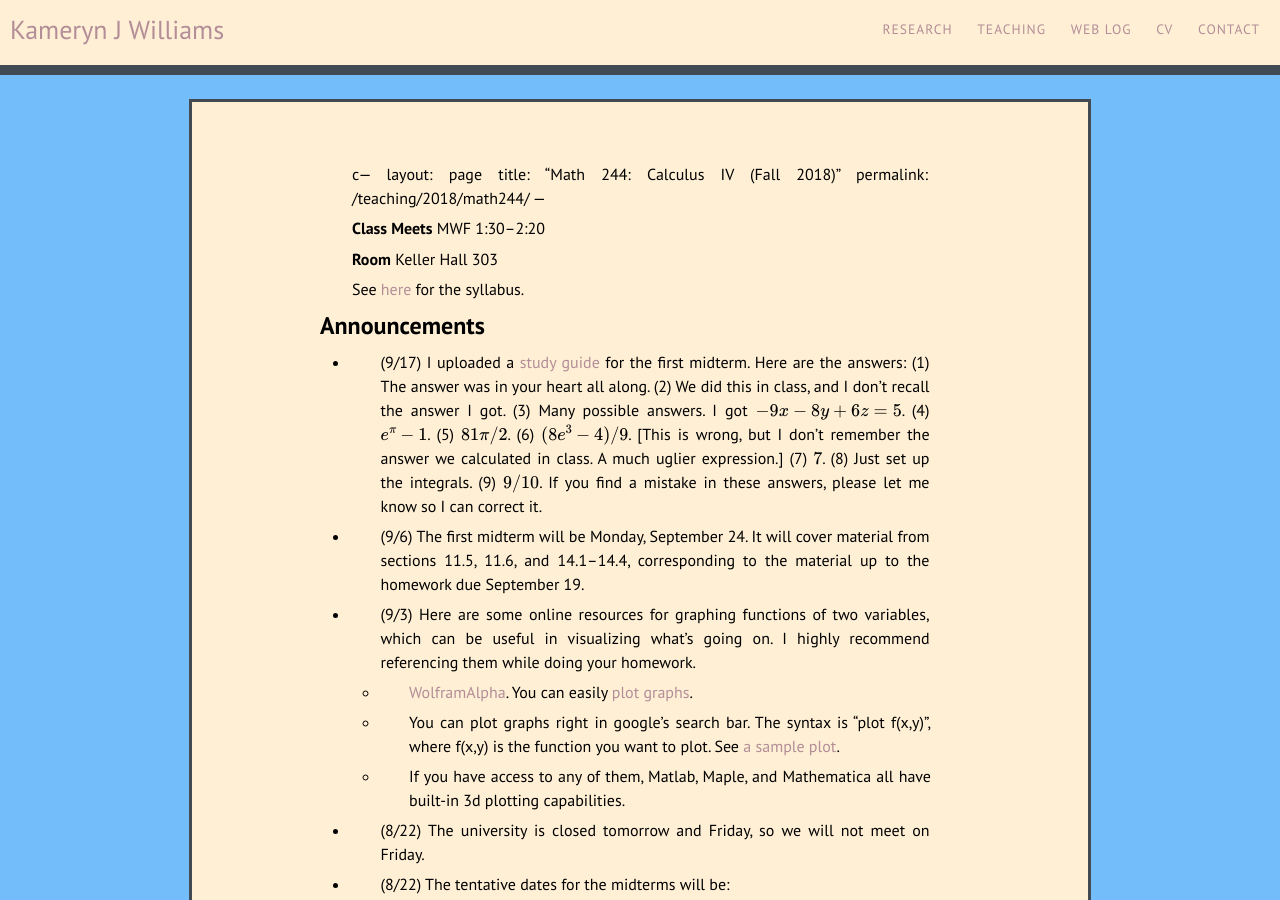
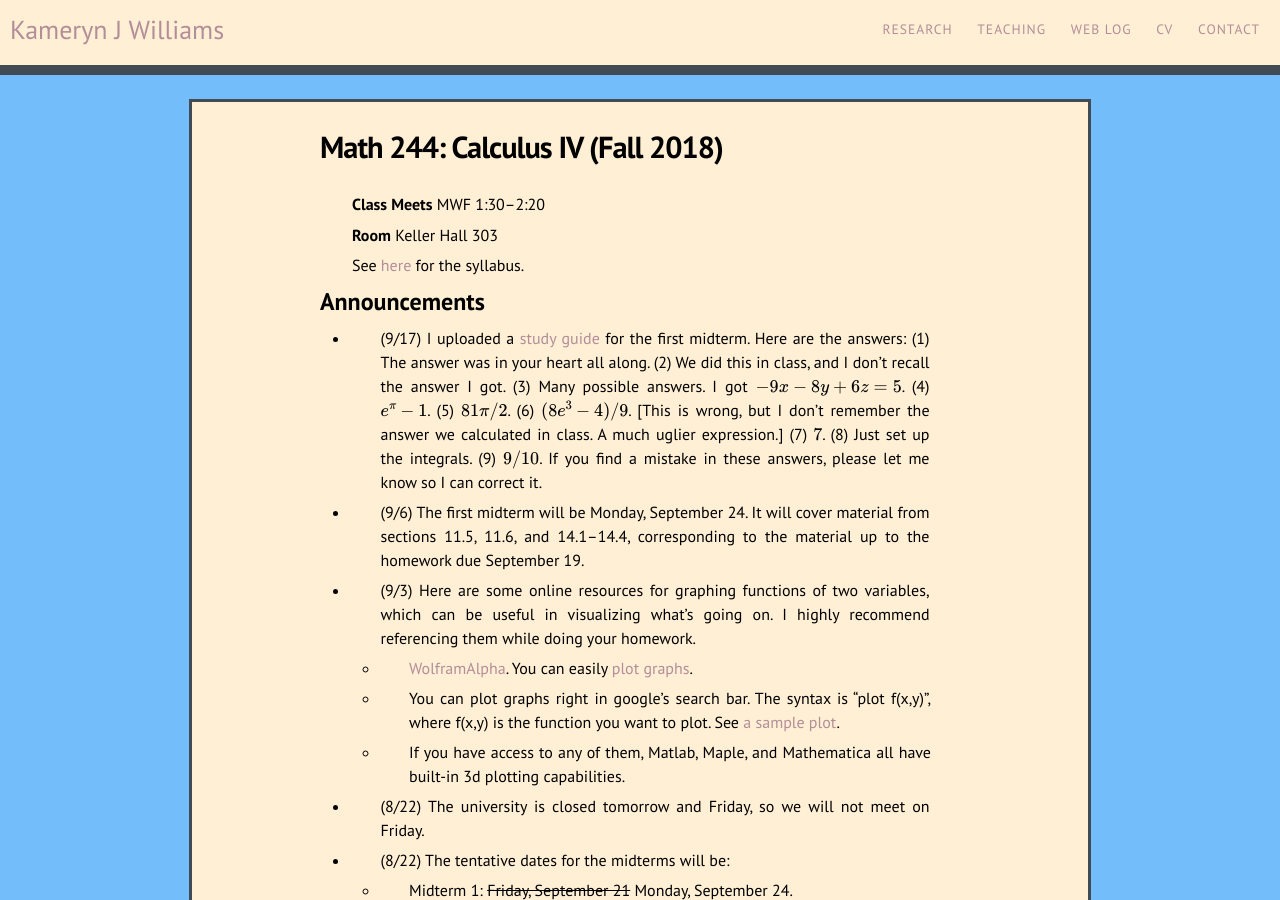
Before and after one commit to kamerynjw/kamerynjw.github.io, a Jekyll site: the page built from teaching/2018/math244.md, in a window 1280 px wide and 900 px high. Built offline with Jekyll 4.4.1, drawn with Linux system fonts in a browser that asks for light colours; nearby versions of some CDN libraries; our own code applies the rules of GitHub Pages for plain Markdown files; formulas are drawn with MathJax 3.

Commit message:
fix typo

```diff
--- a/teaching/2018/math244.md
+++ b/teaching/2018/math244.md
@@ -1,4 +1,4 @@
-c---
+---
 layout: page
 title: "Math 244: Calculus IV (Fall 2018)"
 permalink: /teaching/2018/math244/
```
